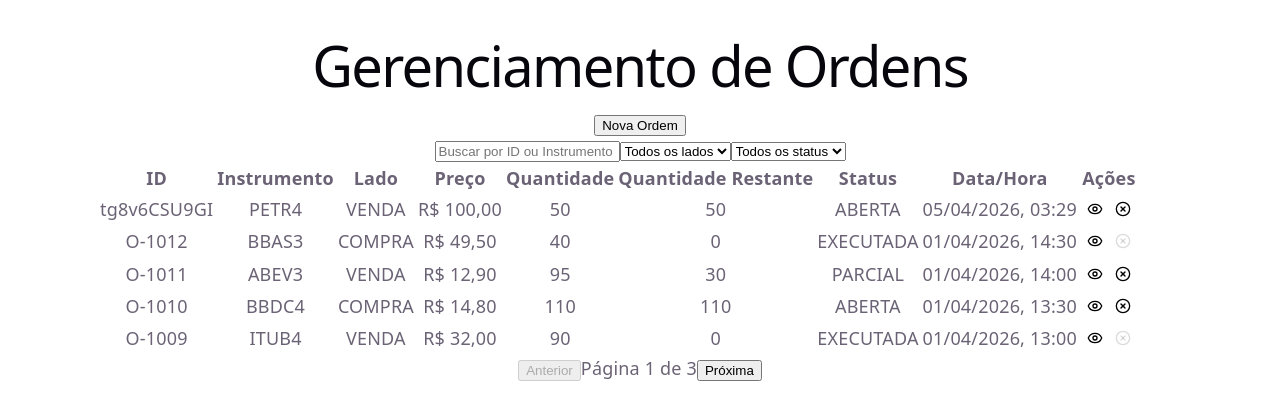
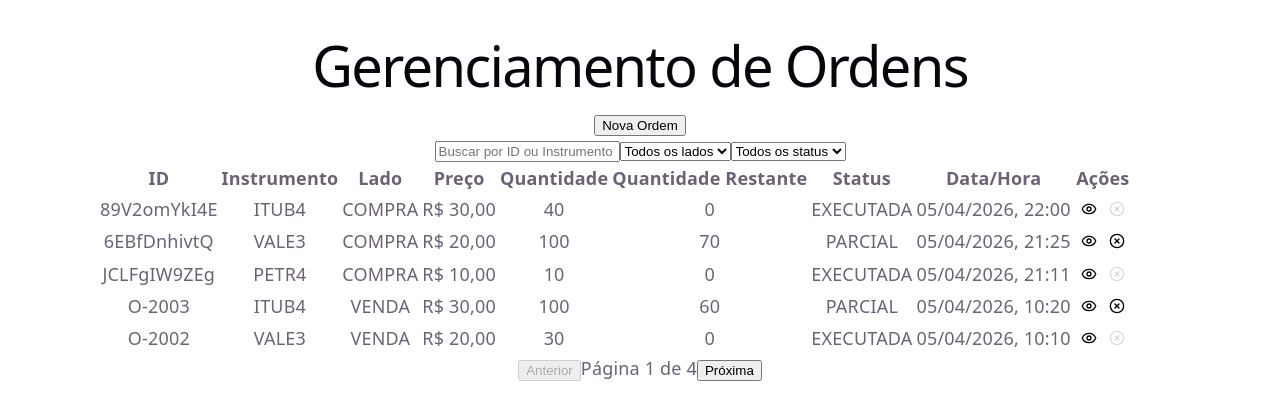
Before and after one commit to WashingtonLuiz81/coodesh-challenge, a React (Vite) app: page / in a window 1280 px wide. Shown: the top 420 px of the page. Built offline with nearby package versions, Linux system fonts and the light colour scheme; data requests are answered from the project's data file.

Commit message:
feat: implementa execução de ordens com matching por instrumento, lado, preço e quantidade

```diff
--- a/db.json
+++ b/db.json
@@ -17,6 +17,26 @@
         {
           "status": "CANCELADA",
           "date": "2026-04-01T09:20:00.000Z"
+        }
+      ]
+    },
+    {
+      "id": "O-2001",
+      "instrument": "PETR4",
+      "side": "VENDA",
+      "price": 10,
+      "quantity": 50,
+      "remainingQuantity": 40,
+      "status": "PARCIAL",
+      "createdAt": "2026-04-05T10:00:00.000Z",
+      "statusHistory": [
+        {
+          "status": "ABERTA",
+          "date": "2026-04-05T10:00:00.000Z"
+        },
+        {
+          "status": "PARCIAL",
+          "date": "2026-04-05T21:11:43.692Z"
         }
       ]
     },
@@ -243,6 +263,106 @@
           "date": "2026-04-05T03:29:17.972Z"
         }
       ]
+    },
+    {
+      "id": "JCLFgIW9ZEg",
+      "instrument": "PETR4",
+      "side": "COMPRA",
+      "price": 10,
+      "quantity": 10,
+      "remainingQuantity": 0,
+      "status": "EXECUTADA",
+      "createdAt": "2026-04-05T21:11:43.692Z",
+      "statusHistory": [
+        {
+          "status": "ABERTA",
+          "date": "2026-04-05T21:11:43.692Z"
+        },
+        {
+          "status": "EXECUTADA",
+          "date": "2026-04-05T21:11:43.692Z"
+        }
+      ]
+    },
+    {
+      "id": "O-2002",
+      "instrument": "VALE3",
+      "side": "VENDA",
+      "price": 20,
+      "quantity": 30,
+      "remainingQuantity": 0,
+      "status": "EXECUTADA",
+      "createdAt": "2026-04-05T10:10:00.000Z",
+      "statusHistory": [
+        {
+          "status": "ABERTA",
+          "date": "2026-04-05T10:10:00.000Z"
+        },
+        {
+          "status": "EXECUTADA",
+          "date": "2026-04-05T21:25:13.349Z"
+        }
+      ]
+    },
+    {
+      "id": "6EBfDnhivtQ",
+      "instrument": "VALE3",
+      "side": "COMPRA",
+      "price": 20,
+      "quantity": 100,
+      "remainingQuantity": 70,
+      "status": "PARCIAL",
+      "createdAt": "2026-04-05T21:25:13.349Z",
+      "statusHistory": [
+        {
+          "status": "ABERTA",
+          "date": "2026-04-05T21:25:13.349Z"
+        },
+        {
+          "status": "PARCIAL",
+          "date": "2026-04-05T21:25:13.349Z"
+        }
+      ]
+    },
+    {
+      "id": "O-2003",
+      "instrument": "ITUB4",
+      "side": "VENDA",
+      "price": 30,
+      "quantity": 100,
+      "remainingQuantity": 60,
+      "status": "PARCIAL",
+      "createdAt": "2026-04-05T10:20:00.000Z",
+      "statusHistory": [
+        {
+          "status": "ABERTA",
+          "date": "2026-04-05T10:20:00.000Z"
+        },
+        {
+          "status": "PARCIAL",
+          "date": "2026-04-05T22:00:44.236Z"
+        }
+      ]
+    },
+    {
+      "id": "89V2omYkI4E",
+      "instrument": "ITUB4",
+      "side": "COMPRA",
+      "price": 30,
+      "quantity": 40,
+      "remainingQuantity": 0,
+      "status": "EXECUTADA",
+      "createdAt": "2026-04-05T22:00:44.236Z",
+      "statusHistory": [
+        {
+          "status": "ABERTA",
+          "date": "2026-04-05T22:00:44.236Z"
+        },
+        {
+          "status": "EXECUTADA",
+          "date": "2026-04-05T22:00:44.236Z"
+        }
+      ]
     }
   ],
   "$schema": "./node_modules/json-server/schema.json"
--- a/src/App.tsx
+++ b/src/App.tsx
@@ -13,7 +13,7 @@
   OrderStatusFilter,
   Order,
 } from "@/types/order";
-import { canCancelOrder, sortBy } from "@/utils";
+import { canCancelOrder, sortBy, executeOrderMatch } from "@/utils";
 
 export default function App() {
   const [orders, setOrders] = useState<Order[]>([]);
@@ -92,9 +92,29 @@
 			],
 		};
 
+		const { updatedNewOrder, matchedOrder } = executeOrderMatch(newOrder, orders);
+
 		try {
-      const createdOrder = await createOrder(newOrder);
-      setOrders((prev) => [createdOrder, ...prev]);
+			const createdOrder = await createOrder(updatedNewOrder);
+
+			if (matchedOrder) {
+				await updateOrder(matchedOrder.id, {
+					status: matchedOrder.status,
+					remainingQuantity: matchedOrder.remainingQuantity,
+					statusHistory: matchedOrder.statusHistory,
+				});
+			}
+
+			setOrders((prev) => {
+				const updatedOrders = matchedOrder
+					? prev.map((order) =>
+							order.id === matchedOrder.id ? matchedOrder : order
+						)
+					: prev;
+
+				return [createdOrder, ...updatedOrders];
+			});
+
 			setCurrentPage(1);
 		} catch {
 			console.error("Erro ao criar ordem.");
--- /dev/null
+++ b/src/utils/executeOrderMatch.ts
@@ -0,0 +1,127 @@
+import type { Order } from "@/types/order";
+
+type ExecuteOrderMatchResult = {
+  updatedNewOrder: Order;
+  matchedOrder: Order | null;
+};
+
+function isCompatiblePrice(newOrder: Order, existingOrder: Order) {
+  if (newOrder.side === "COMPRA") {
+    return existingOrder.price <= newOrder.price;
+  }
+
+  return existingOrder.price >= newOrder.price;
+}
+
+function appendStatusHistory(
+  order: Order,
+  status: Order["status"],
+  date: string
+): Order {
+  return {
+    ...order,
+    status,
+    statusHistory: [
+      ...order.statusHistory,
+      {
+        status,
+        date,
+      },
+    ],
+  };
+}
+
+export function executeOrderMatch(
+  newOrder: Order,
+  existingOrders: Order[]
+): ExecuteOrderMatchResult {
+  const compatibleOrder = existingOrders.find((order) => {
+    const isSameInstrument = order.instrument === newOrder.instrument;
+    const isOppositeSide = order.side !== newOrder.side;
+    const isExecutableStatus =
+      order.status === "ABERTA" || order.status === "PARCIAL";
+    const hasRemainingQuantity = order.remainingQuantity > 0;
+    const isCompatible = isCompatiblePrice(newOrder, order);
+
+    return (
+      isSameInstrument &&
+      isOppositeSide &&
+      isExecutableStatus &&
+      hasRemainingQuantity &&
+      isCompatible
+    );
+  });
+
+  if (!compatibleOrder) {
+    return {
+      updatedNewOrder: newOrder,
+      matchedOrder: null,
+    };
+  }
+
+  const now = new Date().toISOString();
+
+  const newOrderRemaining = newOrder.remainingQuantity;
+  const matchedOrderRemaining = compatibleOrder.remainingQuantity;
+
+  if (newOrderRemaining === matchedOrderRemaining) {
+    return {
+      updatedNewOrder: appendStatusHistory(
+        {
+          ...newOrder,
+          remainingQuantity: 0,
+        },
+        "EXECUTADA",
+        now
+      ),
+      matchedOrder: appendStatusHistory(
+        {
+          ...compatibleOrder,
+          remainingQuantity: 0,
+        },
+        "EXECUTADA",
+        now
+      ),
+    };
+  }
+
+  if (newOrderRemaining > matchedOrderRemaining) {
+    return {
+      updatedNewOrder: appendStatusHistory(
+        {
+          ...newOrder,
+          remainingQuantity: newOrderRemaining - matchedOrderRemaining,
+        },
+        "PARCIAL",
+        now
+      ),
+      matchedOrder: appendStatusHistory(
+        {
+          ...compatibleOrder,
+          remainingQuantity: 0,
+        },
+        "EXECUTADA",
+        now
+      ),
+    };
+  }
+
+  return {
+    updatedNewOrder: appendStatusHistory(
+      {
+        ...newOrder,
+        remainingQuantity: 0,
+      },
+      "EXECUTADA",
+      now
+    ),
+    matchedOrder: appendStatusHistory(
+      {
+        ...compatibleOrder,
+        remainingQuantity: matchedOrderRemaining - newOrderRemaining,
+      },
+      "PARCIAL",
+      now
+    ),
+  };
+}
--- a/src/utils/index.ts
+++ b/src/utils/index.ts
@@ -2,3 +2,4 @@
 export * from "./formatDateTime";
 export * from "./canCancelOrder";
 export * from "./sortBy";
+export * from "./executeOrderMatch"
```
Lines whose indentation alone changed are shown as unchanged.
